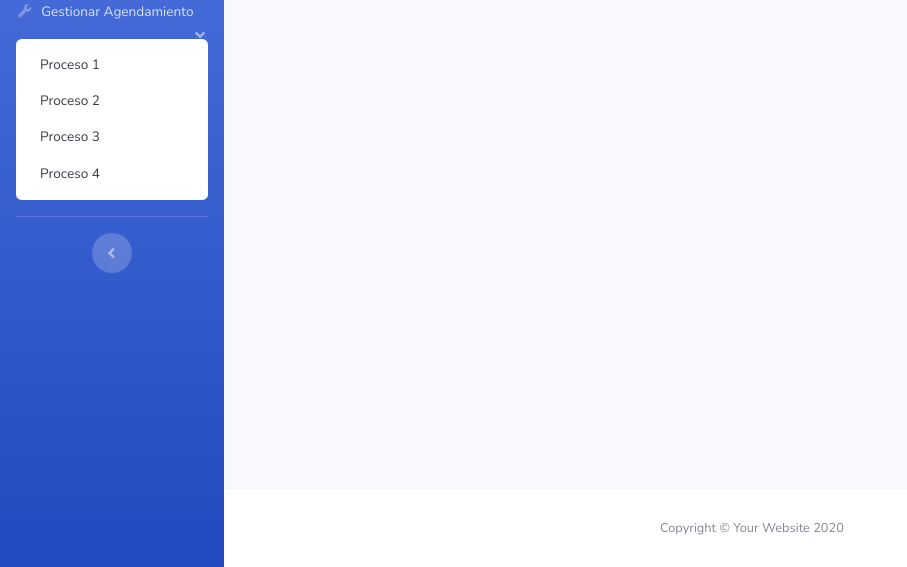
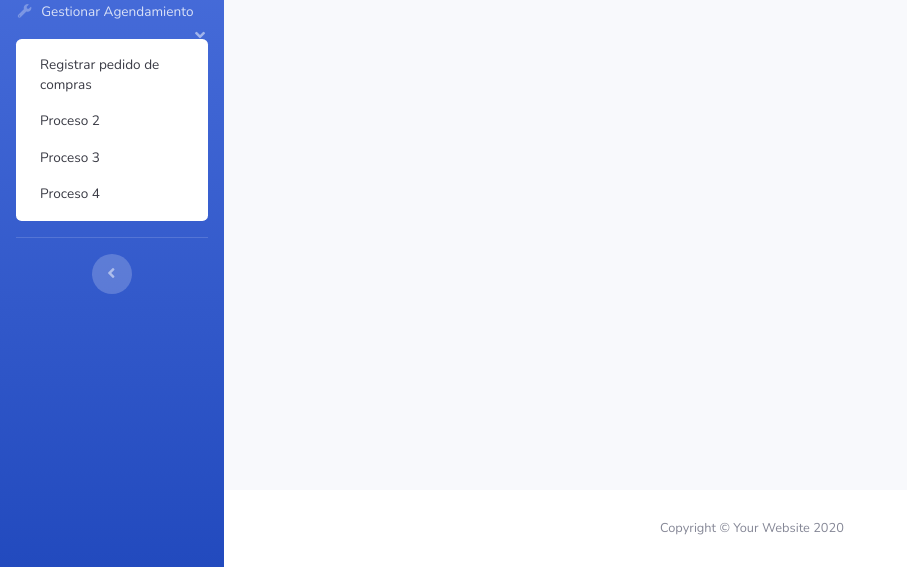
Before and after one commit to manurxk/clausys, a Flask app: page /referenciales/ciudad/ciudad-index in a window 1280 px wide, after a click on "Gestionar Agendamiento". Shown: the part 233-800 px from the top of the page, without its empty margins (0-907 px from the left). Run offline with Flask 3, Linux system fonts and the light colour scheme; data that the repository does not hold is empty; some libraries are stand-ins or nearby versions.

Commit message:
fix: uso del text-wrap para textos largos

```diff
--- a/app/templates/base.html
+++ b/app/templates/base.html
@@ -76,12 +76,12 @@
                 <a class="nav-link collapsed" href="#" data-toggle="collapse" data-target="#collapseUtilities"
                     aria-expanded="true" aria-controls="collapseUtilities">
                     <i class="fas fa-fw fa-wrench"></i>
-                    <span>Gestionar Agendamiento</span>
+                    <span class="text-wrap">Gestionar Agendamiento</span>
                 </a>
                 <div id="collapseUtilities" class="collapse" aria-labelledby="headingUtilities"
                     data-parent="#accordionSidebar">
                     <div class="bg-white py-2 collapse-inner rounded">
-                        <a class="collapse-item" href="">Proceso 1</a>
+                        <a class="collapse-item text-wrap" href="">Registrar pedido de compras</a>
                         <a class="collapse-item" href="">Proceso 2</a>
                         <a class="collapse-item" href="">Proceso 3</a>
                         <a class="collapse-item" href="">Proceso 4</a>
```
